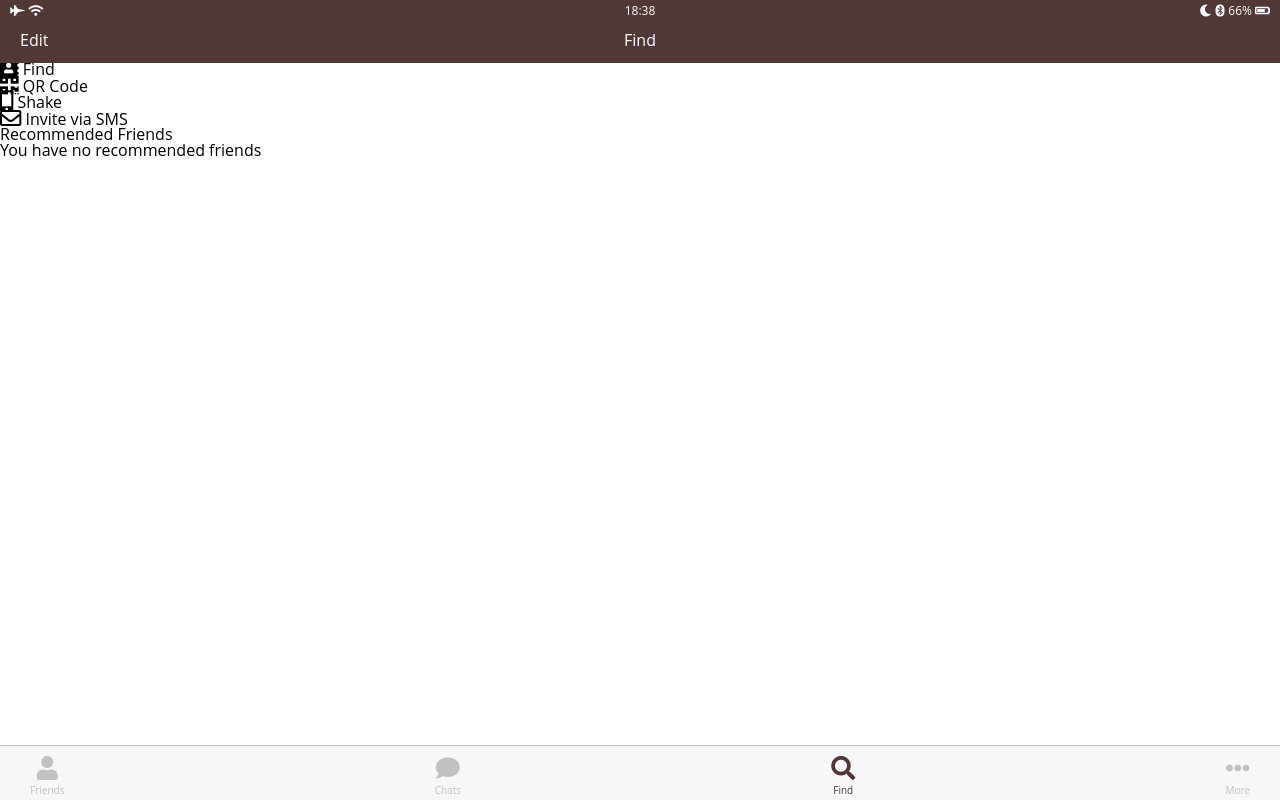
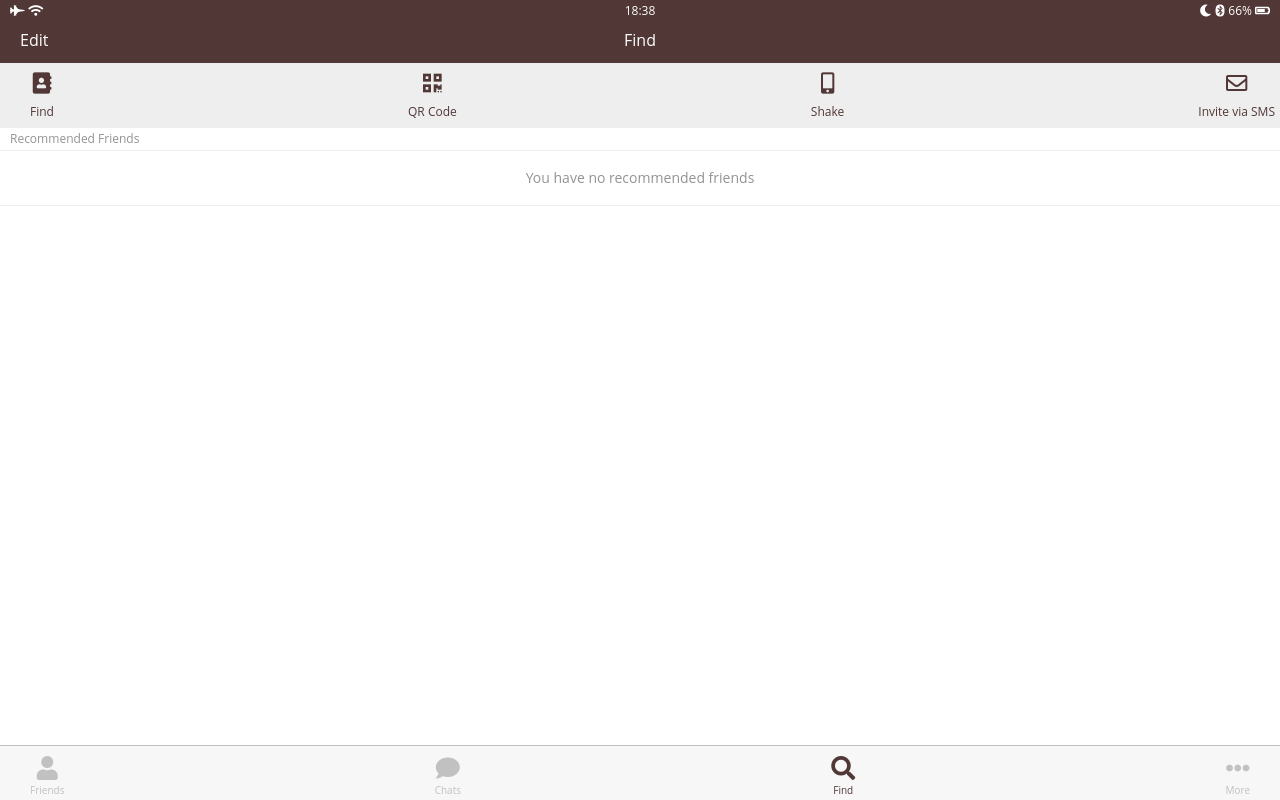
Before and after one commit to charn12/kakao-clone1, a plain HTML site: page find.html in a window 1280 px wide. Drawn offline with Linux system fonts and the light colour scheme.

Commit message:
find.css done

```diff
--- /dev/null
+++ b/css/find.css
@@ -0,0 +1,40 @@
+.find .find-options {
+  background: #eeeeee;
+  display: flex;
+  justify-content: space-between;
+  padding-top: 15px;
+  padding-bottom: 10px;
+}
+
+.find-options .find-option {
+  display: flex;
+  flex-direction: column;
+  align-items: center;
+  padding-left: 30px;
+  padding-right: 5px;
+  color: #523737;
+}
+.find-option i {
+  margin-bottom: 15px;
+}
+.find-option span {
+  font-size: 12px;
+}
+
+.find-recommended header {
+  border-bottom: 1px solid #eeeeee;
+  color: #959292;
+  padding-top: 5px;
+  padding-bottom: 5px;
+  padding-left: 10px;
+  font-size: 12px;
+}
+
+.recommended-none {
+  color: #959292;
+  border-bottom: 1px solid #eeeeee;
+  padding-top: 20px;
+  padding-bottom: 20px;
+  text-align: center;
+  font-size: 14px;
+}
--- a/css/style.css
+++ b/css/style.css
@@ -6,3 +6,4 @@
 @import "search-bar.css";
 @import "friends.css";
 @import "chats.css";
+@import "find.css";
--- a/find.html
+++ b/find.html
@@ -36,7 +36,7 @@
       </div>
     </header>
     <main class="find">
-      <section class="find-option">
+      <section class="find-options">
         <div class="find-option">
           <i class="fas fa-address-book fa-lg"></i>
           <span class="find-option-title">Find</span>
```
